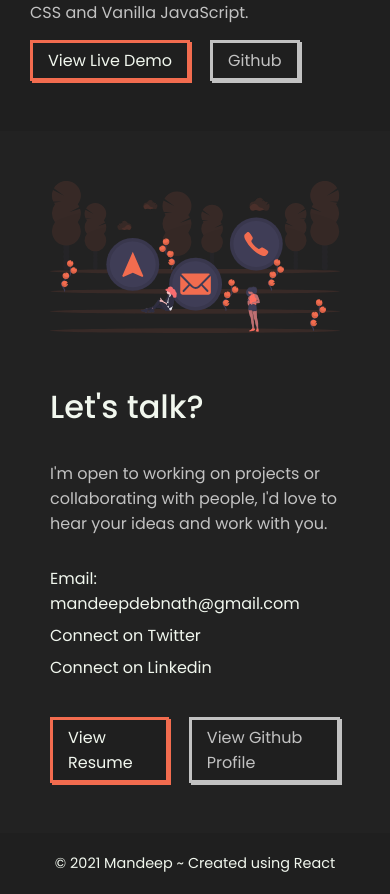
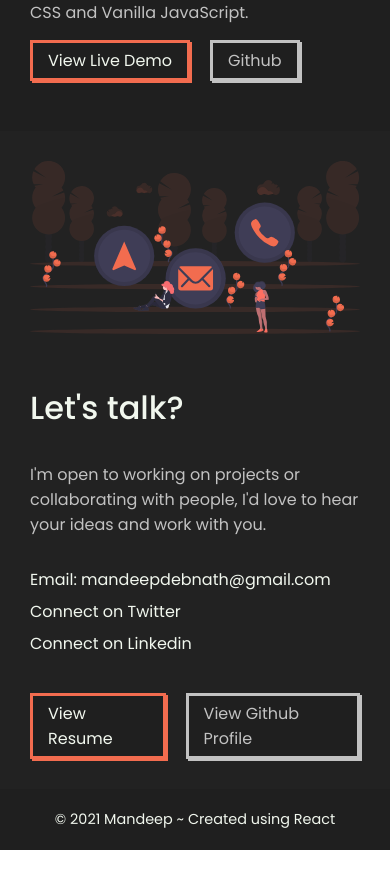
Before and after one commit to mandeepdebnath/portfolio, a React (Create React App) app: page / in a window 390 px wide. Shown: the part 3887-4781 px from the top of the page. After the commit the page ends 4737 px from the top, so only its background shows below. Built offline with nearby package versions, Linux system fonts and the light colour scheme.

Commit message:
finishing up

```diff
--- a/src/styles/contact.css
+++ b/src/styles/contact.css
@@ -4,7 +4,7 @@
 
 .wrapper {
   display: flex;
-  padding: 50px;
+  padding: 100px;
   gap: 50px;
   justify-content: center;
   align-items: center;
@@ -54,6 +54,7 @@ a {
 @media (max-width: 800px) {
   .wrapper {
     flex-direction: column;
+    padding: 30px;
   }
 
   img {
```
